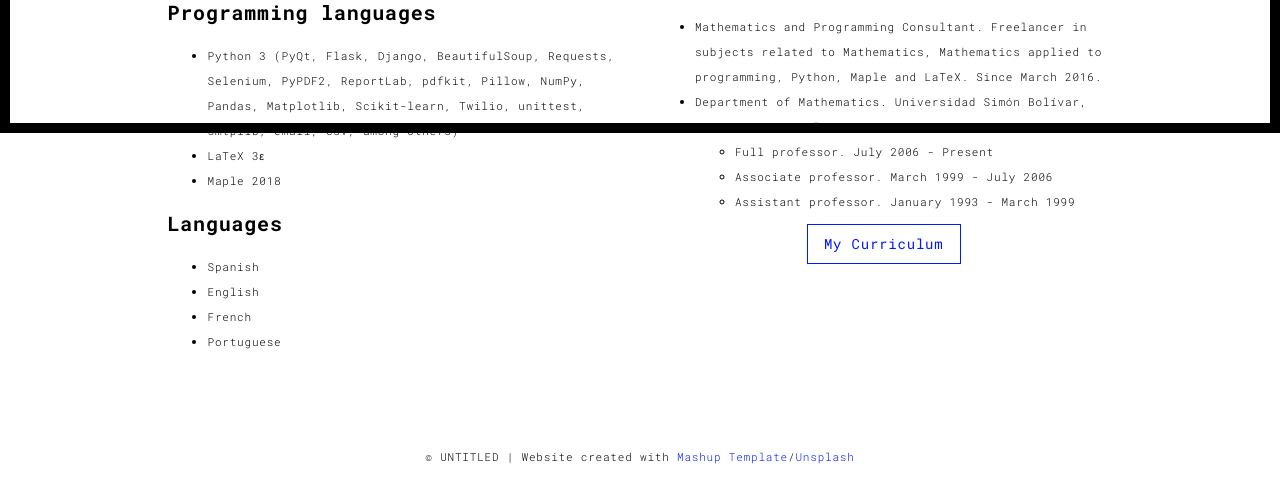
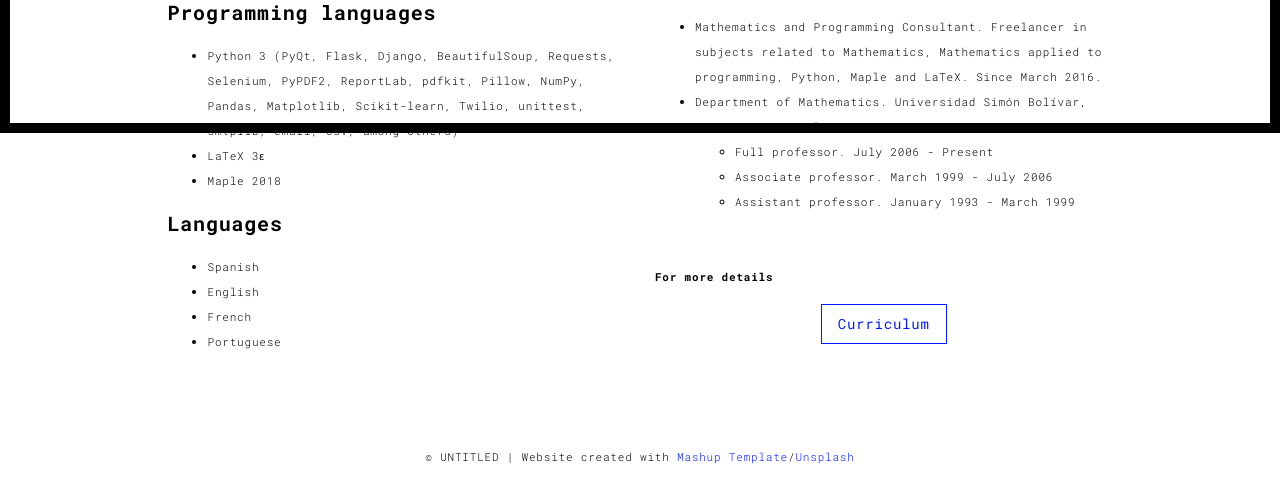
Before and after one commit to josec-martin/portfolio, a Flask app: page /about.html in a window 1280 px wide. Shown: the part 667-1161 px from the top of the page. Run offline with Flask 2, Linux system fonts and the light colour scheme; some libraries are stand-ins or nearby versions.

Commit message:
about.html edited

```diff
--- a/templates/about.html
+++ b/templates/about.html
@@ -108,7 +108,9 @@
                       <li>Assistant professor. January 1993 - March 1999</li>
                     </ul>
                   </ul>
-                  <p align="center"><a href="static/assets/docs/curriculum-en.pdf" class="btn btn-primary btn-lg">My Curriculum</a></p>
+                  <p>&nbsp;</p>
+                  <p><b>For more details</b></p>
+                  <p align="center"><a href="static/assets/docs/curriculum-en.pdf" class="btn btn-primary btn-lg">Curriculum</a></p>
                 </div>
               </div>
             </div>
```
